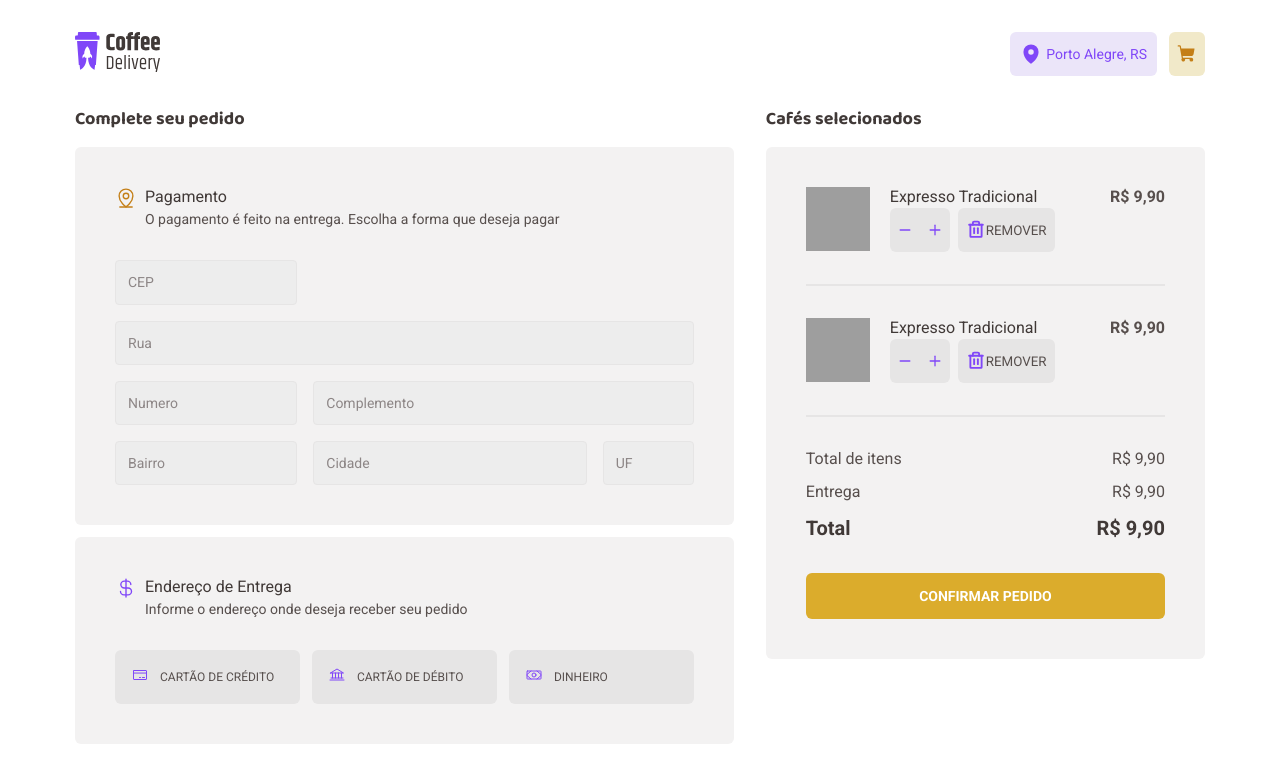
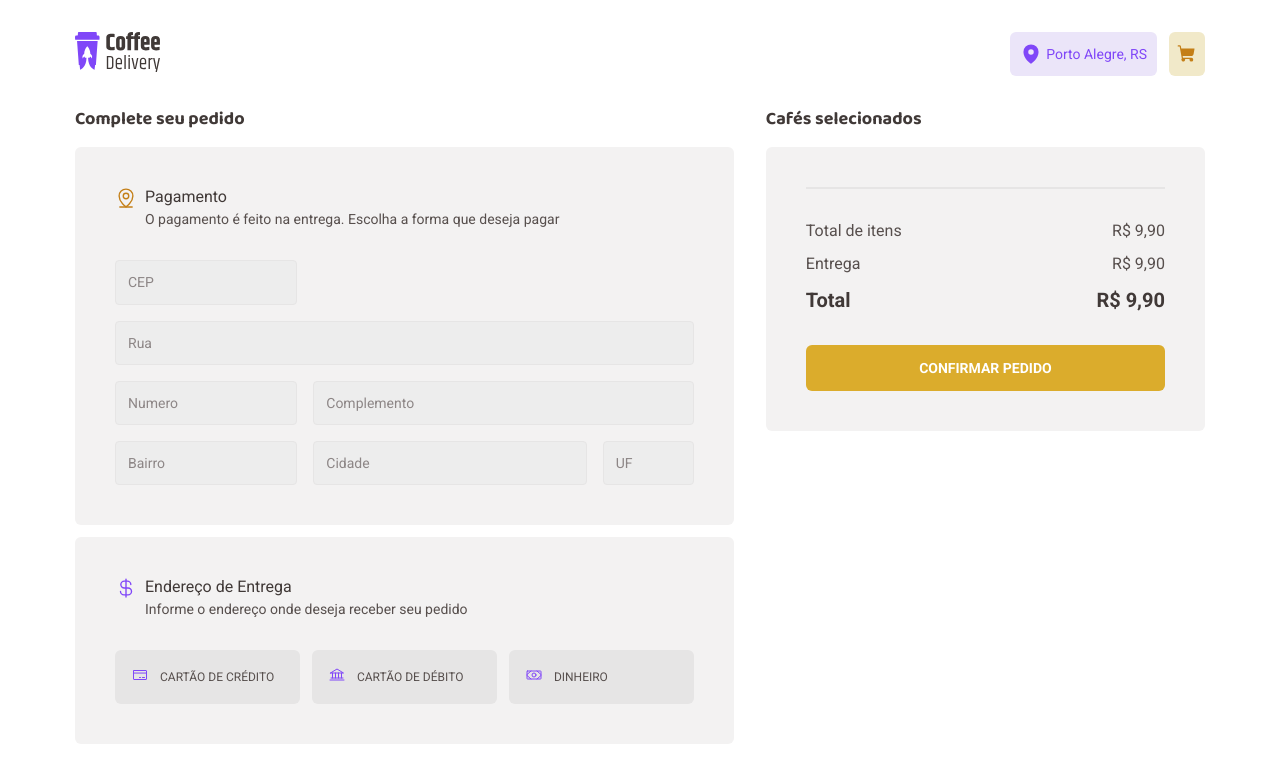
Before and after one commit to rodrocha444/desafio-02-rocketseat-new, a React (Vite) app: page /checkout in a window 1280 px wide. Shown: the top 782 px of the page. Built offline with nearby package versions, Linux system fonts and the light colour scheme; grey boxes are pictures that could not be loaded.

Commit message:
boa parte produzida

```diff
--- a/src/Router.tsx
+++ b/src/Router.tsx
@@ -1,17 +1,59 @@
+import { createContext, useState } from 'react'
 import { BrowserRouter, Routes, Route } from 'react-router-dom'
+import coffes, { CoffeProps } from './data/coffes'
 import { DefaultLayout } from './layouts/DefaultLayout'
 import { Checkout } from './pages/Checkout'
 import { Home } from './pages/Home'
 
+export interface CartCoffeProps extends CoffeProps {
+  units: number;
+}
+interface CartContextProps {
+  cart: CartCoffeProps[]
+  addToCart: (id: number, units: number) => void
+}
+export const CartContext = createContext({} as CartContextProps)
+
 export function Router() {
+  const [cart, setCart] = useState<CartCoffeProps[]>([])
+
+  function addToCart(id: number, units: number) {
+    setCart(previousCart => {
+      const inCart = previousCart.findIndex(coffe => coffe.id === id) !== -1 ? true : false;
+
+      if (inCart) {
+        const newState = previousCart.map(coffe => (
+          coffe.id === id
+            ? { ...coffe, units: coffe.units + units }
+            : coffe
+        ))
+
+        return newState
+      }
+      else {
+        const newCoffe = {
+          ...coffes.find(coffe => coffe.id === id)!,
+          units,
+        }
+        return [
+          ...previousCart,
+          newCoffe
+        ]
+      }
+
+    })
+  }
+
   return (
     <BrowserRouter>
+      <CartContext.Provider value={{ cart, addToCart }}>
         <Routes>
           <Route path='/' element={<DefaultLayout />}>
             <Route path='/' element={<Home />} />
             <Route path='/checkout' element={<Checkout />} />
           </Route>
         </Routes>
+      </CartContext.Provider>
     </BrowserRouter>
   )
 }
--- a/src/pages/Checkout/components/CoffeCart/index.tsx
+++ b/src/pages/Checkout/components/CoffeCart/index.tsx
@@ -1,20 +1,29 @@
-import { HTMLProps } from 'react';
+import { useContext } from 'react';
 import { Select } from '../../../../components/Select';
 import { CoffeName, Container, NumberFormatStyled } from './styles';
 import { RemoveButton } from '../../../../components/Buttons'
+import { CartCoffeProps, CartContext } from '../../../../Router';
 
-interface CoffeCartProps extends HTMLProps<HTMLDivElement> {
-  srcImage: string
-}
-export function CoffeCart(props: CoffeCartProps) {
+export function CoffeCart({ id, imgSrc, title, units }: CartCoffeProps) {
+  const { addToCart } = useContext(CartContext)
+
+  function increaseUnits() {
+    addToCart(id, 1)
+  }
+
+  function decreaseUnits() {
+    if (units > 1) {
+      addToCart(id, -1)
+    }
+  }
   return (
     <Container>
       <div>
-        <img src={props.srcImage} alt="imagem ilustrativa do café selecionado" />
+        <img src={imgSrc} alt="imagem ilustrativa do café selecionado" />
         <div>
-          <CoffeName>Expresso Tradicional</CoffeName>
+          <CoffeName>{title}</CoffeName>
           <span>
-            <Select />
+            <Select counter={units} incrementUnits={increaseUnits} decreaseUnits={decreaseUnits} />
             <RemoveButton />
           </span>
         </div>
--- a/src/pages/Checkout/index.tsx
+++ b/src/pages/Checkout/index.tsx
@@ -1,12 +1,15 @@
 import { ButtonLabelStyled, CheckoutContainer, Divider, Title, TotalContainer } from "./styles";
 import NumberFormat from "react-number-format";
 import { SelectOption } from "../../components/SelectOption";
-import { ButtonLabel } from "../../components/Buttons";
 import { Bank, CreditCard, Money, MapPinLine, CurrencyDollar } from "phosphor-react";
 import { DescriptionWithIcon } from "./components/DescriptionWithIcon";
 import { CoffeCart } from "./components/CoffeCart";
+import { CartContext } from "../../Router";
+import { useContext } from "react";
+import coffes from "../../data/coffes";
 
 export function Checkout() {
+  const { cart } = useContext(CartContext);
   return (
     <CheckoutContainer>
       <form action="">
@@ -74,9 +77,9 @@ export function Checkout() {
         <section className="cart">
           <Title>Cafés selecionados</Title>
           <div className="address-and-pay">
-            <CoffeCart srcImage="/src/assets/coffes-imgs/image.png" />
-            <Divider />
-            <CoffeCart srcImage="/src/assets/coffes-imgs/image.png" />
+            {cart.map(coffe => (
+              <CoffeCart {...coffe}/>
+            ))}
             <Divider />
 
             <TotalContainer>
@@ -117,7 +120,7 @@ export function Checkout() {
                 />
               </span>
             </TotalContainer>
-            <ButtonLabelStyled>
+            <ButtonLabelStyled onClick={(e)=>{e.preventDefault()}}>
               Confirmar Pedido
             </ButtonLabelStyled>
 
--- a/src/pages/Home/components/CoffeComponent/index.tsx
+++ b/src/pages/Home/components/CoffeComponent/index.tsx
@@ -5,11 +5,15 @@ import { Select } from "../../../../components/Select";
 import { CoffeContainer, Subtitle, Title } from "./styles";
 
 import { CoffeProps } from '../../../../data/coffes';
-import { useState } from 'react';
+import { useContext, useState } from 'react';
+import { CartContext } from '../../../../Router';
 
+interface CoffeComponent extends CoffeProps {
+}
 
-export function CoffeComponent({ imgSrc, tags, title, description }: CoffeProps) {
+export function CoffeComponent({ id, imgSrc, tags, title, description }: CoffeComponent) {
   const [units, setUnits] = useState(1);
+  const { addToCart } = useContext(CartContext)
 
   function decreaseUnits() {
     setUnits(state => (state > 1) ? (state - 1) : state);
@@ -48,7 +52,7 @@ export function CoffeComponent({ imgSrc, tags, title, description }: CoffeProps)
             decreaseUnits={decreaseUnits}
             incrementUnits={incrementUnits}
           />
-          <ButtonAddToCart />
+          <ButtonAddToCart onClick={() => addToCart(id, units)} />
         </div>
       </div>
     </CoffeContainer>
--- a/src/pages/Home/index.tsx
+++ b/src/pages/Home/index.tsx
@@ -6,8 +6,11 @@ import { CoffeComponent } from './components/CoffeComponent'
 import { CoffesMenuContainer, CoverContainer, FeaturesDiv, H2, Icon, Subtitle, Title } from './styles'
 
 import coffes from '../../data/coffes'
+import { useContext } from 'react'
+import { CartContext } from '../../Router'
 
 export function Home() {
+
   return (
     <>
       <CoverContainer>
```
Lines whose indentation alone changed are shown as unchanged.
